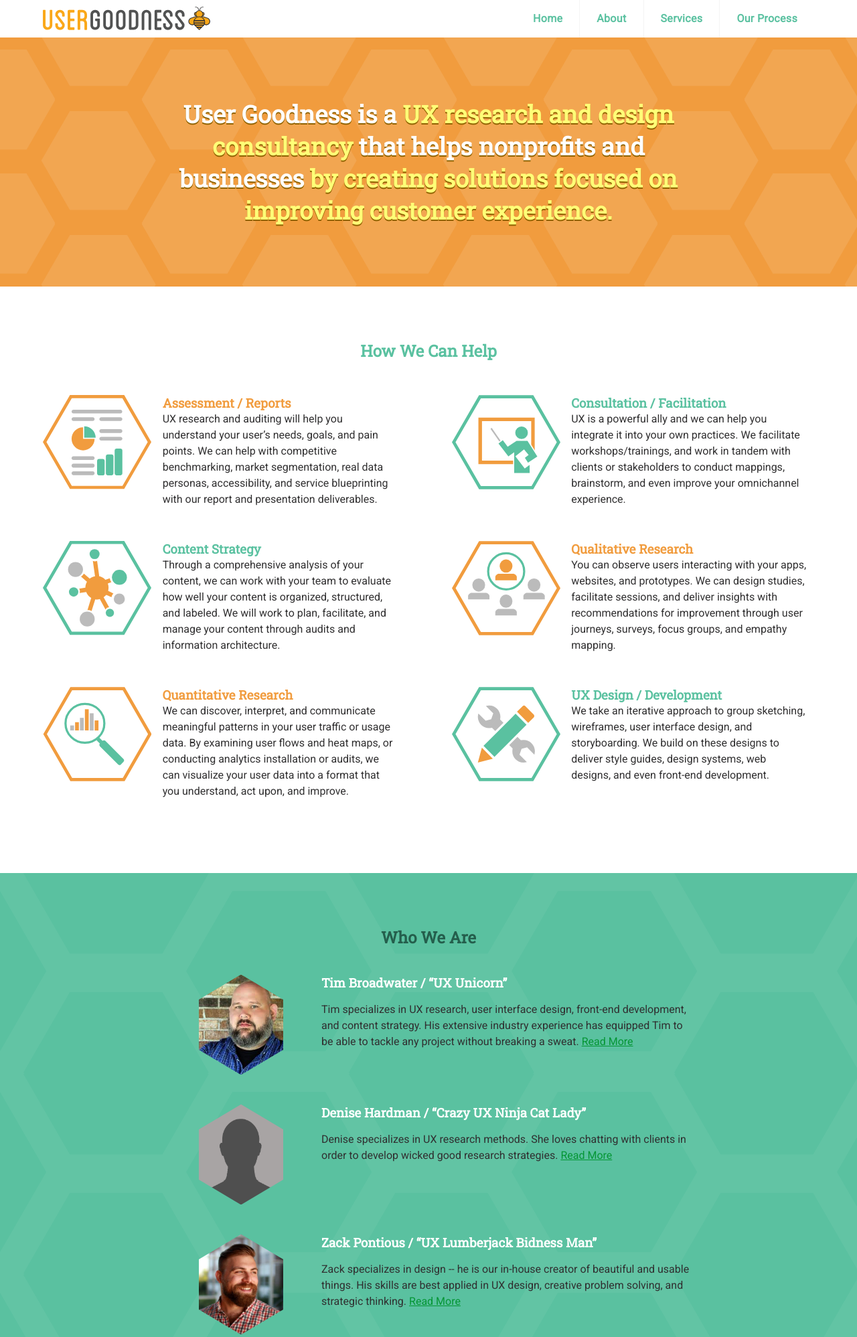
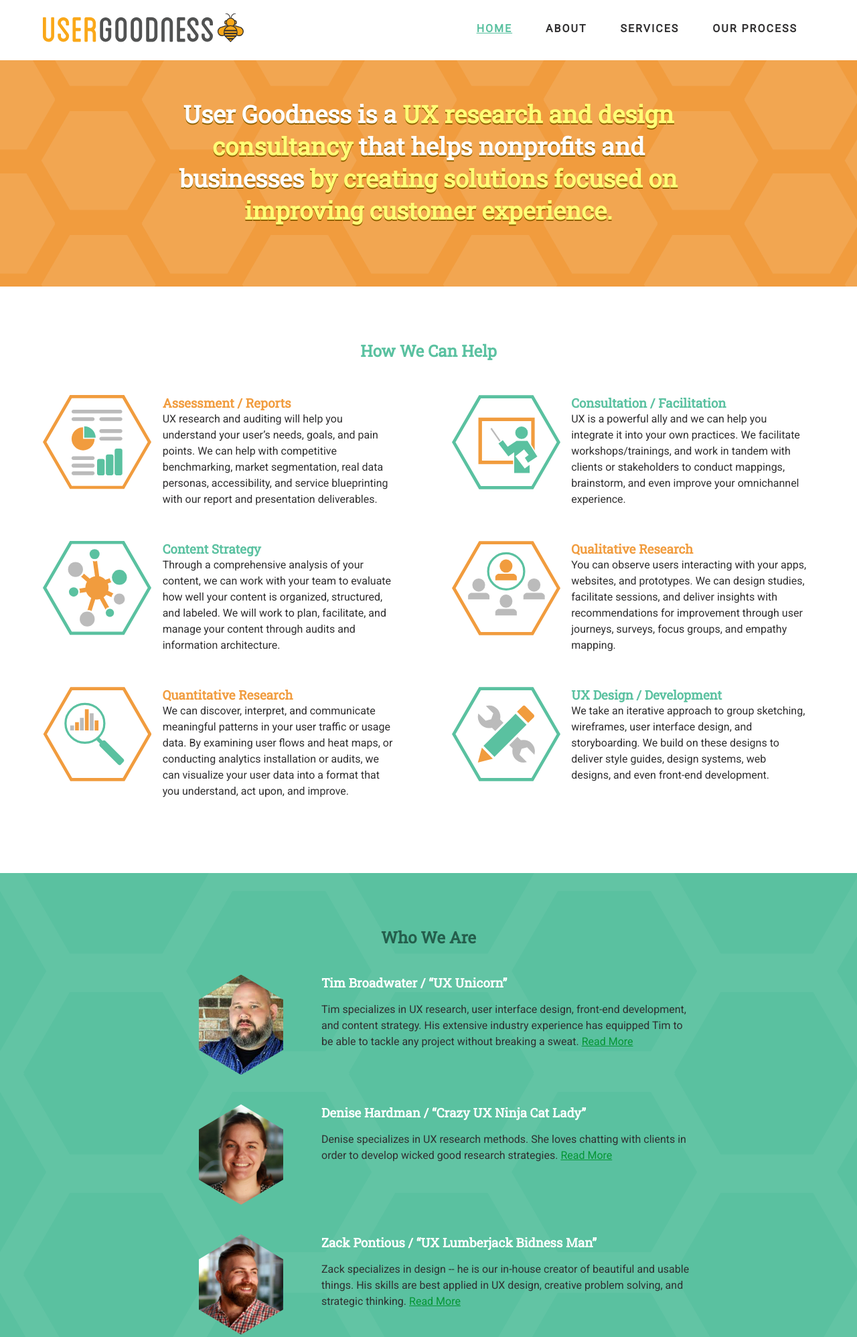
Before and after one commit to timbroadwater/website-beta, a PHP site: page /index.php in a window 1280 px wide. Shown: the top 1997 px of the page at 67% size. Run offline with PHP 8.4, Linux system fonts and the light colour scheme; some libraries are stand-ins or nearby versions.

Commit message:
Nav
Navigation Fixes

```diff
--- a/about/index.php
+++ b/about/index.php
@@ -50,5 +50,10 @@
 				<span class="message"></span>
 			</div>
 		</section>
+		<script type="text/javascript">
+			$(function() {
+			  $('.nav-about').addClass('selected');
+			});
+		</script>
 	</body>
 </html>
--- a/css/styles.css
+++ b/css/styles.css
@@ -37,6 +37,12 @@ a:hover, a:active, a:focus {
   outline: 0; }
 
 /* header */
+.selected {
+  text-decoration: underline !important;
+  color: #5ac1a0 !important; }
+  .selected:hover {
+    color: #fff !important; }
+
 .header {
   background-color: #fff;
   box-shadow: 1px 1px 4px 0 rgba(0, 0, 0, 0.1);
@@ -52,10 +58,12 @@ a:hover, a:active, a:focus {
   max-width: 1280px;
   width: 90%;
   margin: 0 auto;
-  overflow: hidden; }
+  height: 56px; }
+  @media (min-width: 768px) {
+    .header-wrapper {
+      height: 90px; } }
 
 header img {
-  max-width: 250px;
   width: 100%;
   height: auto;
   float: left;
@@ -72,14 +80,12 @@ header img {
 .header li a {
   display: block;
   padding: 20px 20px;
-  border-right: 1px solid #f4f4f4;
   text-decoration: none;
   font-weight: 900;
-  color: #5ac1a0;
-  letter-spacing: .02rem; }
-
-#header > div > ul > li:nth-child(4) > a {
-  border-right: none; }
+  color: #302f30;
+  text-transform: uppercase;
+  letter-spacing: .02rem;
+  letter-spacing: 2px; }
 
 .header li a:hover,
 .header .menu-btn:hover {
@@ -91,13 +97,28 @@ header img {
   float: left;
   font-size: 2em;
   padding: 10px 0;
+  max-width: 200px;
+  width: 100%;
+  height: auto;
+  float: left;
+  display: inline-block;
   text-decoration: none; }
+  @media (min-width: 768px) {
+    .header .logo {
+      padding: 20px 0;
+      max-width: 300px; } }
 
 /* menu */
 .header .menu {
   clear: both;
   max-height: 0;
-  transition: max-height .2s ease-out; }
+  transition: max-height .2s ease-out;
+  margin-top: 8px;
+  box-shadow: rgba(0, 0, 0, 0.33) 0px 25px 25px; }
+  @media (min-width: 1024px) {
+    .header .menu {
+      margin-top: 15px;
+      box-shadow: none; } }
 
 /* menu icon */
 .header .menu-icon {
@@ -106,7 +127,11 @@ header img {
   float: right;
   padding: 28px 20px;
   position: relative;
-  user-select: none; }
+  user-select: none;
+  margin-top: 0; }
+  @media (min-width: 768px) {
+    .header .menu-icon {
+      margin-top: 15px; } }
 
 .header .menu-icon .navicon {
   background: #333;
@@ -115,6 +140,15 @@ header img {
   position: relative;
   transition: background .2s ease-out;
   width: 18px; }
+
+.header .menu li:nth-child(1) {
+  margin-top: 0; }
+  @media (min-width: 768px) {
+    .header .menu li:nth-child(1) {
+      margin-top: 8px; } }
+  @media (min-width: 1024px) {
+    .header .menu li:nth-child(1) {
+      margin-top: 0; } }
 
 .header .menu-icon .navicon:before,
 .header .menu-icon .navicon:after {
@@ -152,10 +186,7 @@ header img {
 .header .menu-btn:checked ~ .menu-icon:not(.steps) .navicon:after {
   top: 0; }
 
-@media (max-width: 375px) {
-  .logo {
-    width: 220px; } }
-@media (min-width: 820px) {
+@media (min-width: 1024px) {
   .header li {
     float: left; }
 
--- a/imports/header.html
+++ b/imports/header.html
@@ -3,9 +3,9 @@
   	<input class="menu-btn" type="checkbox" id="menu-btn" />
   	<label class="menu-icon" for="menu-btn"><span class="navicon"></span></label>
   	<ul class="menu">
-  		<li><a href="../">Home</a></li>
-		<li><a href="/about">About</a></li>
-		<li><a href="/services">Services</a></li>
-		<li><a href="/process">Our Process</a></li>
+  		<li><a class="nav-home" href="../">Home</a></li>
+		<li><a class="nav-about" href="/about">About</a></li>
+		<li><a class="nav-services" href="/services">Services</a></li>
+		<li><a class="nav-process" href="/process">Our Process</a></li>
 	</ul>
 </div>
--- a/index.php
+++ b/index.php
@@ -89,7 +89,7 @@
 				</div>
 				<div class="bio-container">
 					<div class="bio-container-left">
-						<img src="img/profile.png" alt="Person's Name" class="bio-container-image"/>
+						<img src="img/denisehardman.jpg" alt="Person's Name" class="bio-container-image"/>
 					</div>
 					<div class="bio-container-right">
 						<h3>Denise Hardman / “Crazy UX Ninja Cat Lady”</h3>
@@ -133,5 +133,10 @@
 				<span class="message"></span>
 			</div>
 		</section>
+		<script type="text/javascript">
+			$(function() {
+			  $('.nav-home').addClass('selected');
+			});
+		</script>
 	</body>
 </html>
--- a/process/index.php
+++ b/process/index.php
@@ -101,5 +101,10 @@
 				<span class="message"></span>
 			</div>
 		</section>
+		<script type="text/javascript">
+			$(function() {
+			  $('.nav-process').addClass('selected');
+			});
+		</script>
 	</body>
 </html>
--- a/scss/_partials/_header.scss
+++ b/scss/_partials/_header.scss
@@ -1,4 +1,11 @@
 /* header */
+.selected {
+  text-decoration: underline !important;
+  color: $green !important;
+  &:hover {
+    color: #fff !important;
+  }
+}
 
 .header {
   background-color: #fff;
@@ -17,15 +24,18 @@
   max-width: 1280px;
   width: 90%;
   margin: 0 auto;
-  overflow: hidden;
+  height: 56px;
+  @include mq(tablet){
+    height: 90px;
+  }
 }
 
 header img {
-  max-width: 250px;
   width: 100%;
   height: auto;
   float: left;
-  display: inline-block;}
+  display: inline-block;
+}
 
 
 .header ul {
@@ -40,15 +50,12 @@ header img {
 .header li a {
   display: block;
   padding: 20px 20px;
-  border-right: 1px solid #f4f4f4;
   text-decoration: none;
   font-weight: 900;
-  color: $green;
+  color: $darkgrey;
+  text-transform: uppercase;
   letter-spacing: .02rem;
-}
-
-#header > div > ul > li:nth-child(4) > a {
-  border-right: none;
+  letter-spacing: 2px;
 }
 
 .header li a:hover,
@@ -62,6 +69,15 @@ header img {
   float: left;
   font-size: 2em;
   padding: 10px 0;
+  max-width: 200px;
+  width: 100%;
+  height: auto;
+  float: left;
+  display: inline-block;
+  @include mq(tablet){
+    padding: 20px 0;
+    max-width: 300px;
+  }
   text-decoration: none;
 }
 
@@ -71,6 +87,12 @@ header img {
   clear: both;
   max-height: 0;
   transition: max-height .2s ease-out;
+  margin-top: 8px;
+  box-shadow: rgba(0, 0, 0, 0.33) 0px 25px 25px;
+  @include mq(desktop){
+      margin-top: 15px;
+      box-shadow: none;
+  }
 }
 
 /* menu icon */
@@ -82,6 +104,10 @@ header img {
   padding: 28px 20px;
   position: relative;
   user-select: none;
+  margin-top: 0;
+  @include mq(tablet){
+    margin-top: 15px;
+  }
 }
 
 .header .menu-icon .navicon {
@@ -91,6 +117,16 @@ header img {
   position: relative;
   transition: background .2s ease-out;
   width: 18px;
+}
+
+.header .menu li:nth-child(1) {
+  margin-top: 0;
+  @include mq(tablet){
+   margin-top: 8px;
+  }
+  @include mq(desktop){
+   margin-top: 0;
+  }
 }
 
 .header .menu-icon .navicon:before,
@@ -139,13 +175,7 @@ header img {
   top: 0;
 }
 
-@media (max-width: 375px) {
-	.logo {
-	width: 220px;
-	}
-}
-
-@media (min-width: 820px) {
+@media (min-width: 1024px) {
   .header li {
     float: left;
   }
--- a/services/index.php
+++ b/services/index.php
@@ -45,5 +45,10 @@
 				<span class="message"></span>
 			</div>
 		</section>
+		<script type="text/javascript">
+			$(function() {
+			  $('.nav-services').addClass('selected');
+			});
+		</script>
 	</body>
 </html>
```
Also changed, not shown: img/denisehardman.jpg (added).
